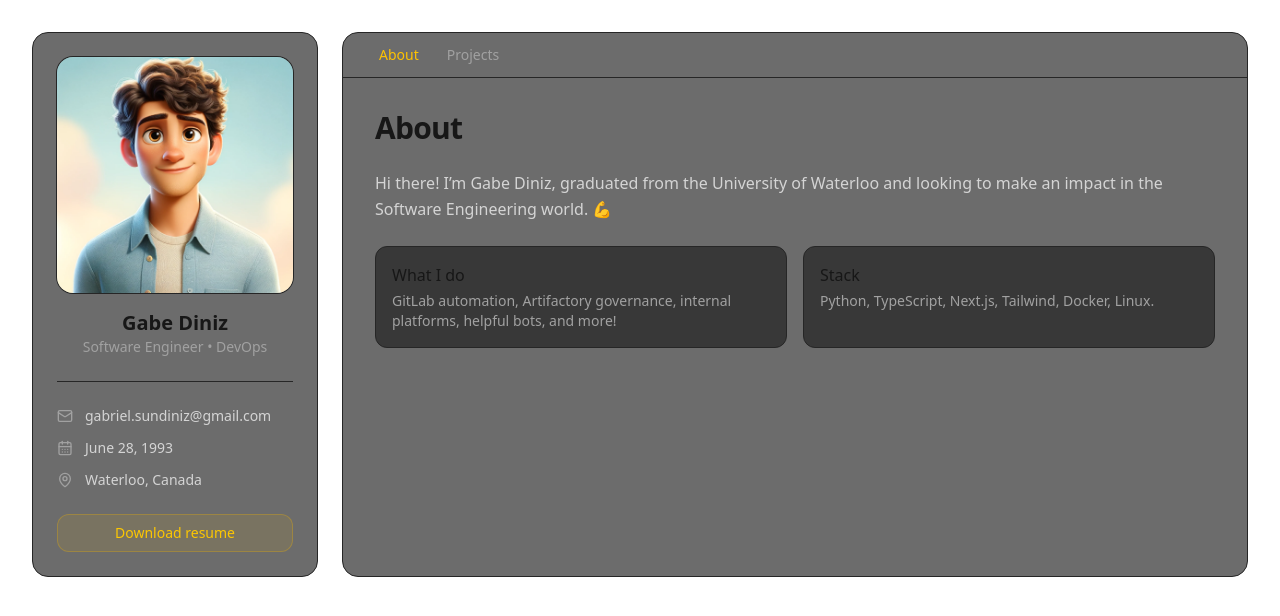
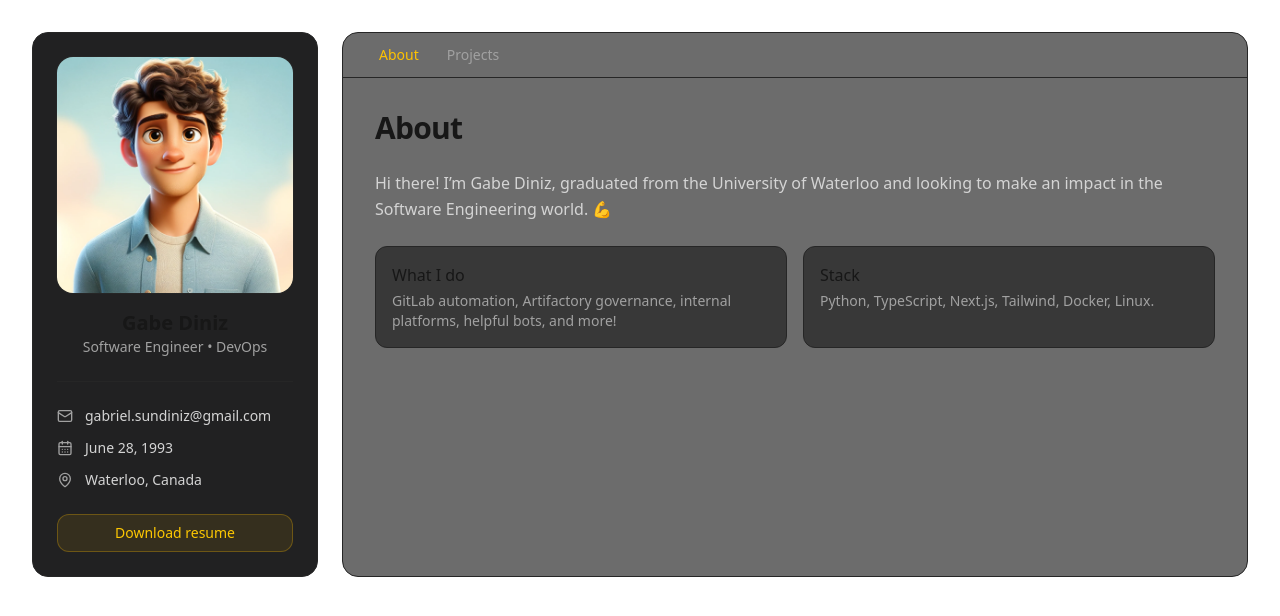
Before and after one commit to GabeDiniz/gabediniz-portfolio, a Next.js app: page / in a window 1280 px wide. Shown: the top 616 px of the page. Built offline with nearby package versions, Linux system fonts and the light colour scheme.

Commit message:
[update] sidebar color to global var

```diff
--- a/src/components/Sidebar.tsx
+++ b/src/components/Sidebar.tsx
@@ -3,7 +3,7 @@ import { Mail, CalendarDays, MapPin } from "lucide-react";
 
 export default function Sidebar() {
   return (
-    <div className="rounded-2xl border border-neutral-800 bg-neutral-950/60 p-6">
+    <div className="rounded-2xl border border-neutral-800 bg-primary-dark-bg p-6">
       <div className="flex flex-col items-center gap-4">
         <div className="overflow-hidden rounded-2xl ring-1 ring-neutral-800">
           <Image
```
